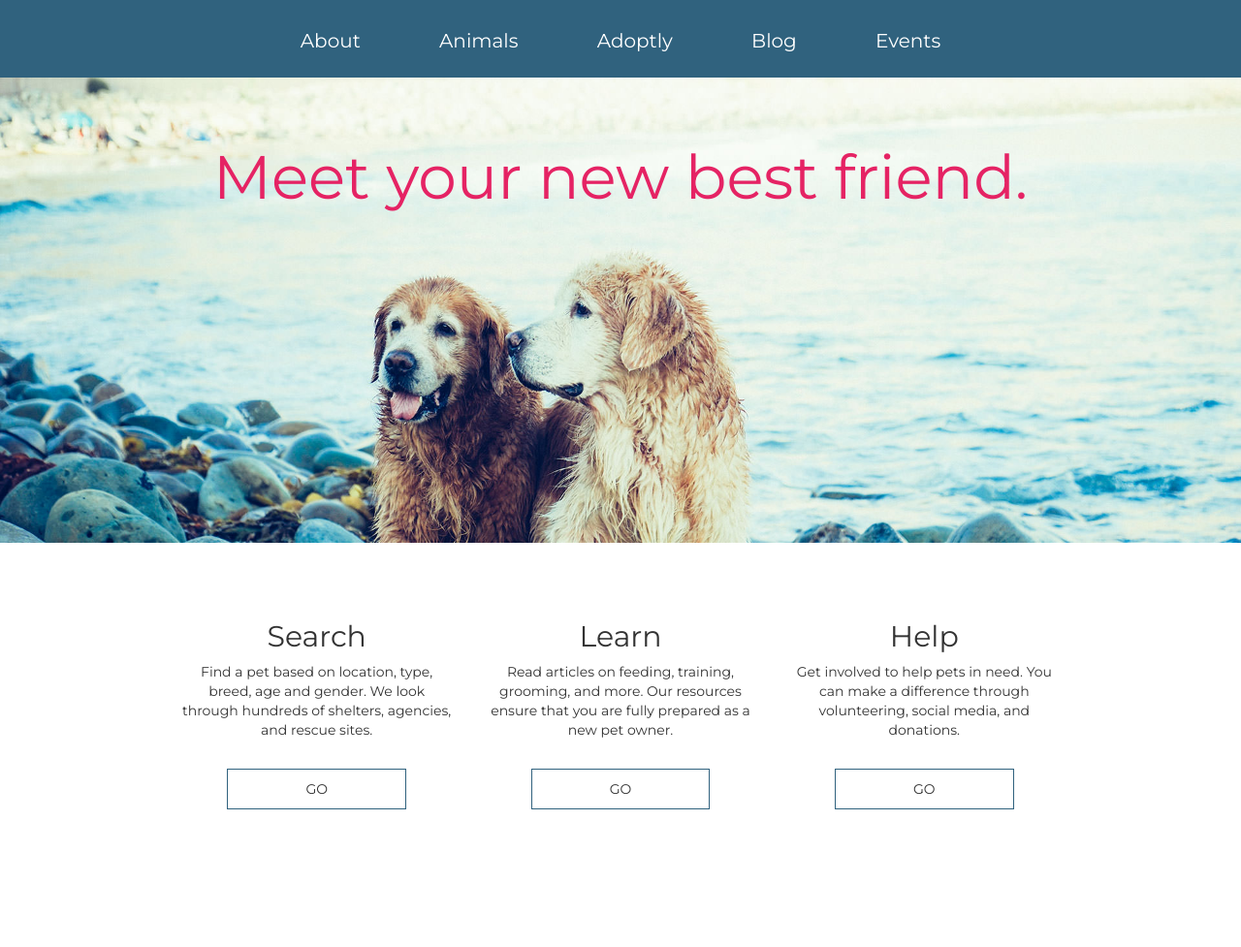
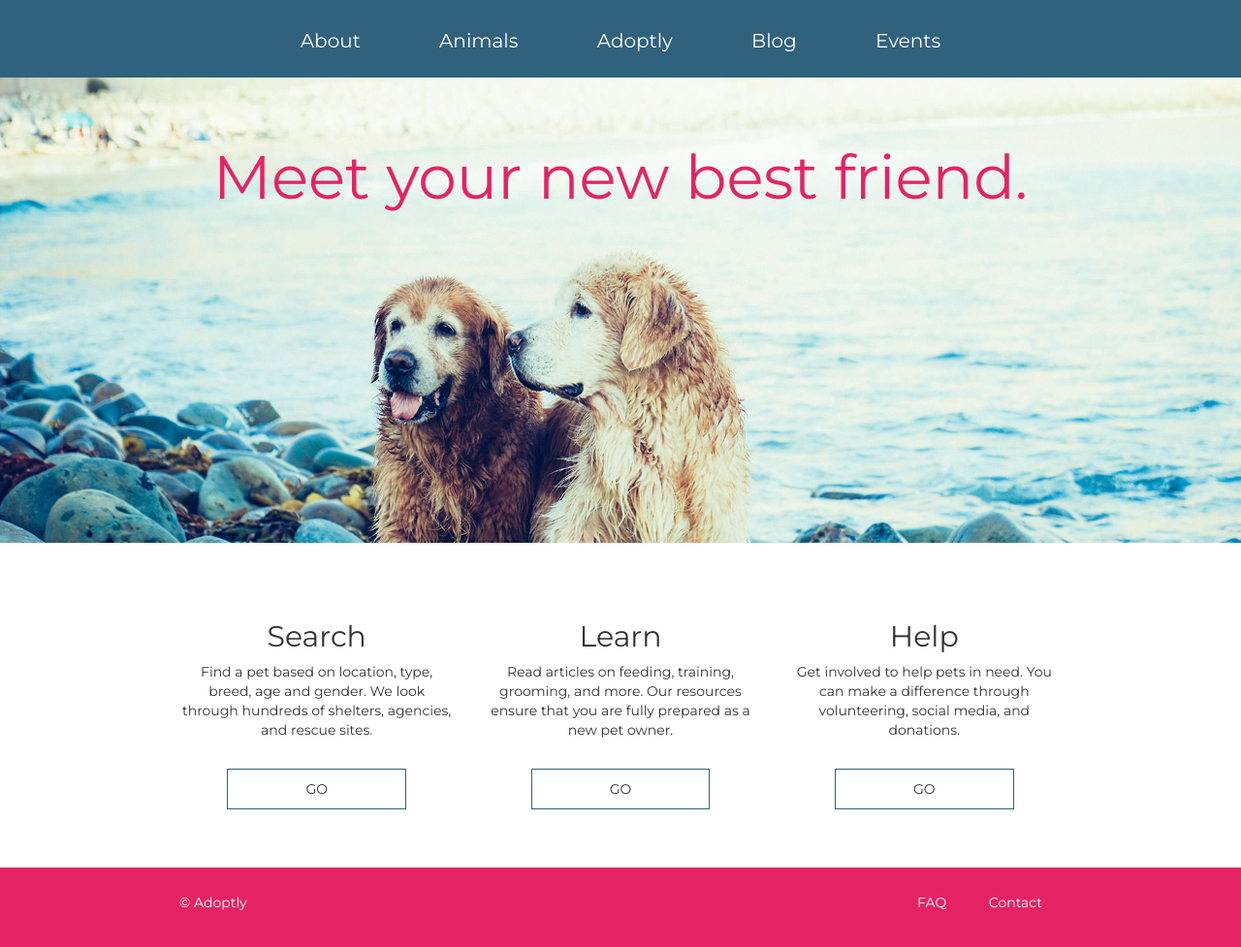
Before and after one commit to swryu0906/Making-Adoptly, a plain HTML site: page index.html in a window 1280 px wide. Shown: the whole page at 97% size. Before the commit the page ends 895 px from the top, so only its background shows below. Drawn offline with nearby package versions, Linux system fonts and the light colour scheme.

Commit message:
Add the footer section design.

```diff
--- a/index.html
+++ b/index.html
@@ -60,6 +60,17 @@
 
 		<div class="footer">
 			<div class="container">
+				<div class="row">
+					<div class="col-md-6 text-left">
+						<p>&copy; Adoptly</p>
+					</div>
+					<div class="col-md-6 text-right">
+						<ul>
+							<li><a href="#">FAQ</a></li>
+							<li><a href="#">Contact</a></li>
+						</ul>
+					</div>
+				</div>
 			</div>
 		</div>
 	</body>
--- a/style.css
+++ b/style.css
@@ -64,3 +64,20 @@ html, body {
 	border-radius: 0;
 	margin-top: 20px;
 }
+
+/* Footer */
+.footer {
+	background-color: #E52364;
+	padding: 26px 0;
+	color: #fff;
+}
+
+.footer li {
+	display: inline;
+	margin: 0 20px;
+}
+
+.footer a {
+	text-decoration: none;
+	color: #fff;
+}
```
